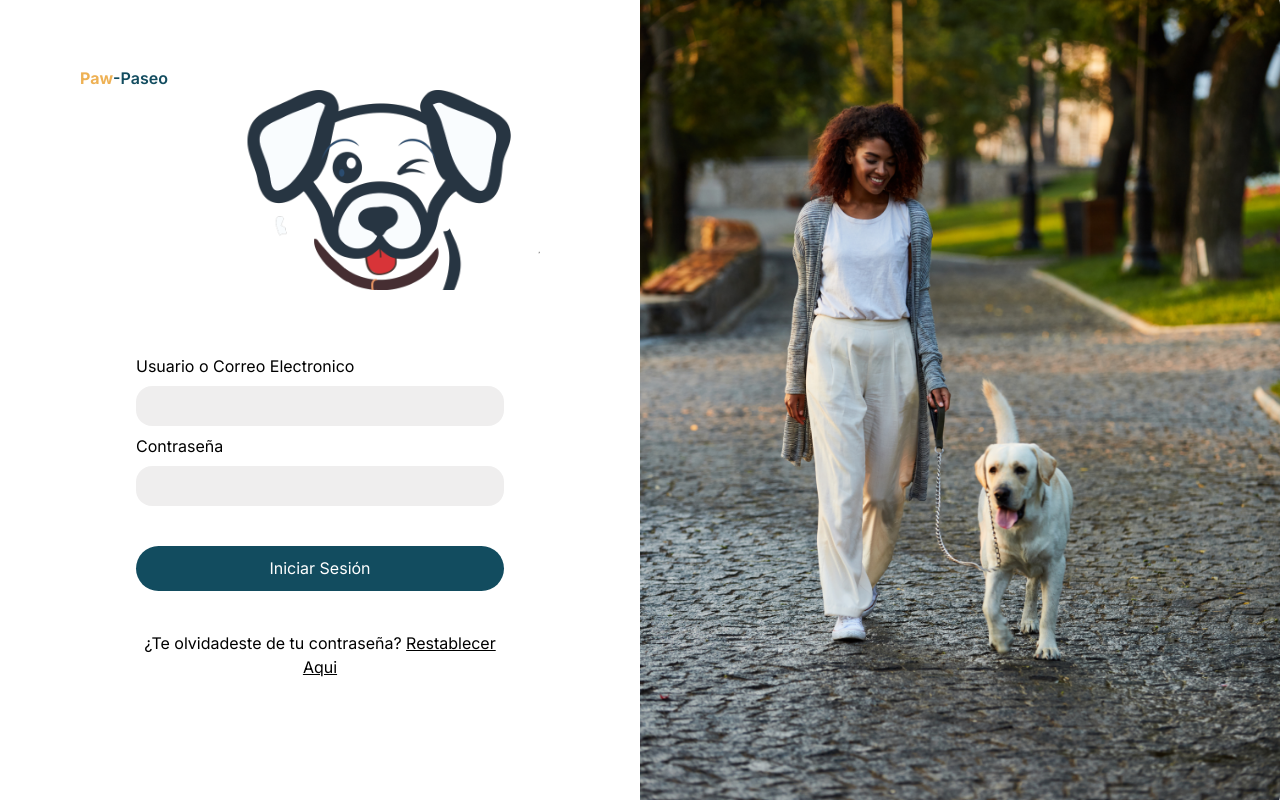
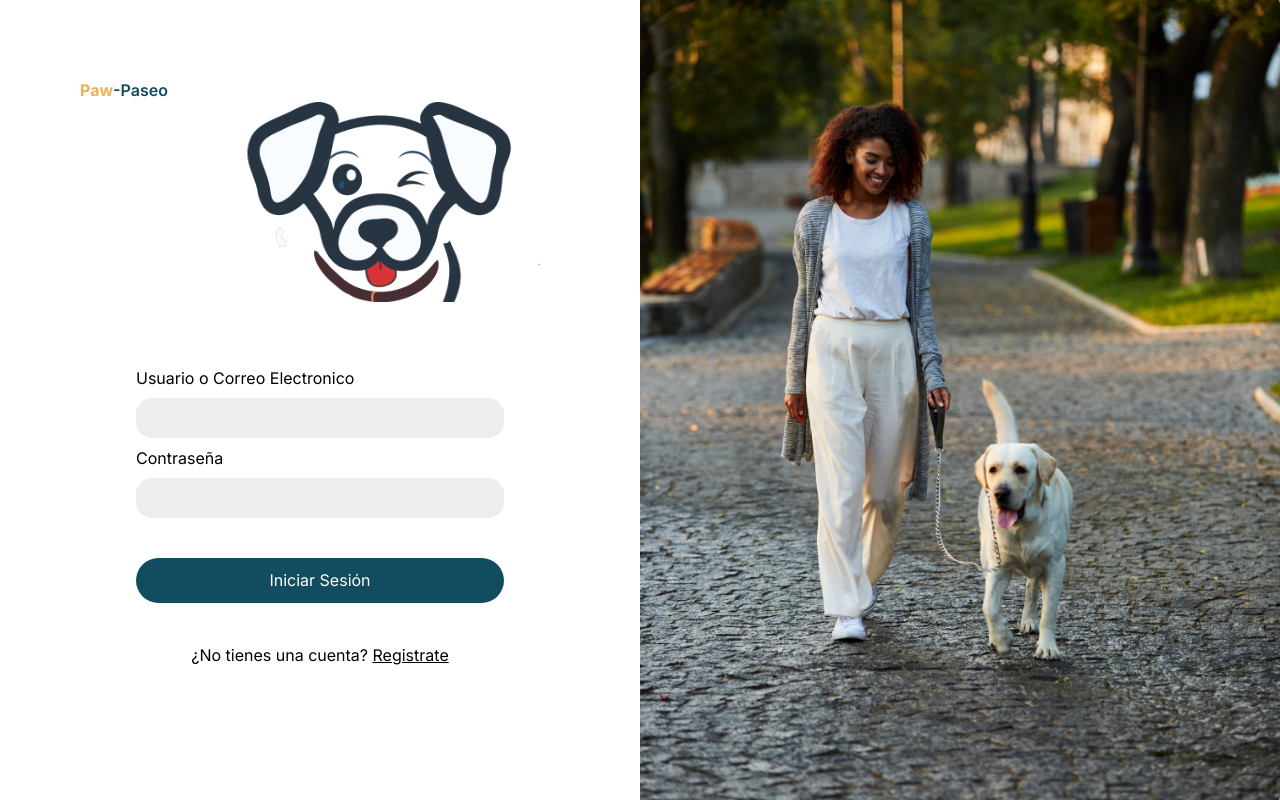
Before and after one commit to howwieuwu/paw_paseo, a Next.js app: page /Inicio_sesion in a window 1280 px wide. Built offline with nearby package versions, Linux system fonts and the light colour scheme.

Commit message:
cambios guardados

```diff
--- a/src/app/Inicio_sesion/page.jsx
+++ b/src/app/Inicio_sesion/page.jsx
@@ -2,7 +2,6 @@ import React from 'react'
 import Image from "next/image";
 import Girl from "@/../public/image/ChicayDog.png"
 import Paw from "@/../public/image/Paw.png"
-import Link from 'next/link';
 
 function page() {
     return (
@@ -15,8 +14,8 @@ function page() {
                         <input type='email' className='bg-[#BEBDBD] bg-opacity-25 rounded-2xl  w-full h-10 px-4'></input>
                         <h5 className='py-2'>Contraseña</h5>
                         <input type='password' className='bg-[#BEBDBD] bg-opacity-25 rounded-2xl  w-full h-10 px-4'></input>
-                        <button className="bg-[#124C5F] w-full h-[45px] rounded-3xl text-white my-10"><Link href={"/dashboard"}>Iniciar Sesión</Link></button>
-                        <h5 className='text-center'>¿Te olvidadeste de tu contraseña? <u> Restablecer Aqui </u></h5>
+                        <button className="bg-[#124C5F] w-full h-[45px] rounded-3xl text-white my-10">Iniciar Sesión</button>
+                        <h5 className='text-center'>¿No tienes una cuenta? <u>Registrate</u></h5>
                     </div>
                 </div>
             </section>
--- a/src/app/dashboard/_components/Header.jsx
+++ b/src/app/dashboard/_components/Header.jsx
@@ -4,7 +4,7 @@ import Image from 'next/image'
 
 function HeaderAdmin() {
     return (
-        <header className='flex items-center justify-between h-20 bg-[#F8F8F8] min-w-full'>
+        <header className='flex items-center justify-between h-20 bg-[#F8F8F8] w-full'>
             <h1 className='text-[#9B9B9B] font-bold text-3xl mx-10'>Bienvenido, <span className='text-[#124C5F] font-semibold'> Nick </span> </h1>
             <div className='flex-1'></div>
             <picture className='text-[#FFB749] font-bold text-3xl flex items-center'>Paw<span className='text-[#124C5F] font-bold'>-Paseo</span>
--- a/src/app/dashboard/layout.jsx
+++ b/src/app/dashboard/layout.jsx
@@ -4,9 +4,9 @@ import { Sidebar } from "./_components/Sidebar";
 export default function DashboardLayout({ children }) {
     return (
         <>
-        <div className="flex min-h-screen ">
+        <div className="flex min-h-screen w-screen">
             <Sidebar />
-            <div className="flex flex-col">
+            <div className="flex flex-col w-full">
             <Header />
             {children}
             </div>
--- a/src/components/Header/Header.jsx
+++ b/src/components/Header/Header.jsx
@@ -5,7 +5,7 @@ import Paw from "@/../public/image/Paw.png"
 
 function Header() {
   return (
-    <nav className="h-[116px] flex items-center justify-between px-6 bg-[#F5F4F4]">
+    <nav className="h-[116px] flex items-center justify-between px-6  bg-[#F5F4F4]">
         <picture className="flex items-center"><Image src={Paw} width={264} height={121} className="w-24 h-16 object-cover" /> <h2 className="text-[#EEB154] font-bold">Paw<span className="text-[#124C5F] font-semibold">-Paseo</span> </h2></picture>
       <div className="flex items-center gap-10">
         <ul className="flex items-center justify-center gap-4">
@@ -15,7 +15,7 @@ function Header() {
           <li>Reseñas</li>
         </ul>
         <button className="bg-[#EEB154] w-[266px] h-[45px] rounded-3xl text-white">
-          <Link href={"/inicio_sesion"}>Iniciar Sesión</Link>
+          <Link href={"/Inicio_sesion"}>Iniciar Sesión</Link>
         </button>
       </div>
     </nav>
--- a/src/components/Main/Main.jsx
+++ b/src/components/Main/Main.jsx
@@ -5,7 +5,7 @@ function Main() {
   return (
     <main className="flex items-center max-w-7xl mx-auto mt-8">
       <section className="w-2/4"> <Celular /> </section>
-      <section className="w-2/4 ">
+      <section cnlassName="w-2/4 ">
         <div className="text-center space-y-6">
           <div className="flex justify-center">
             <h1 className="text-[#EEB154] text-7xl font-bold">Paw</h1>
```
